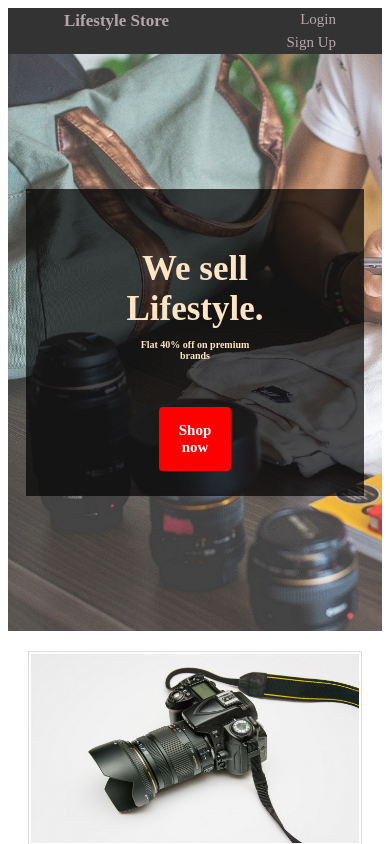
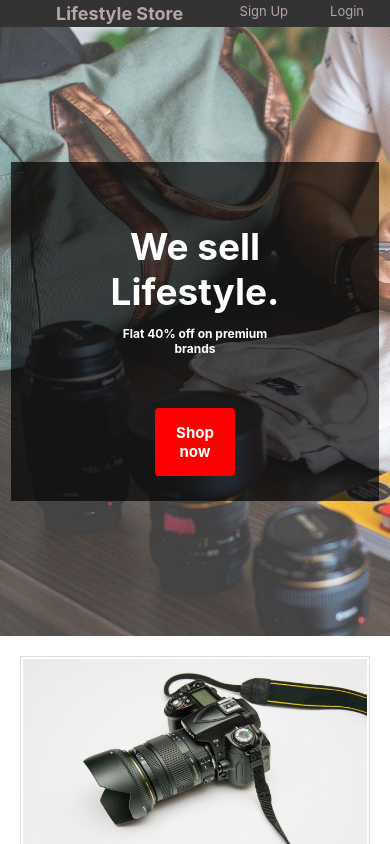
Before and after one commit to shristi54/Web-page-LS-, a plain HTML site: page index.html in a window 390 px wide. Shown: the top 844 px of the page. Drawn offline with Linux system fonts and the light colour scheme.

Commit message:
initial commit

```diff
--- a/index.html
+++ b/index.html
@@ -30,17 +30,17 @@
       <div class="camera">
         <img src="./imgs/four.jpg" alt="" />
         <h3>Cameras</h3>
-        <p style="font-size: 11px;">Choose among the best in the world</p>
+        <p style="font-size: 17px;">Choose among the best in the world</p>
       </div>
       <div class="watch">
         <img src="./imgs/three.jpg" alt="" />
         <h3>Watches</h3>
-        <p style="font-size: 11px;">Original watches from the best brands</p>
+        <p style="font-size: 17px;">Original watches from the best brands</p>
       </div>
       <div class="shirt">
         <img src="./imgs/two.jpg" alt="" />
         <h3>Shirts</h3>
-        <p style="font-size: 11px;">Our exquisite collection of shirts</p>
+        <p style="font-size: 17px;">Our exquisite collection of shirts</p>
       </div>
     </div>
 
--- a/style.css
+++ b/style.css
@@ -1,3 +1,9 @@
+body {
+  margin: 0;
+  font-family: -apple-system, BlinkMacSystemFont, "Segoe UI", Roboto, Oxygen,
+    Ubuntu, Cantarell, "Open Sans", "Helvetica Neue", sans-serif;
+}
+
 /*Navbar*/
 
 .bar {
@@ -10,13 +16,13 @@
   color: #b6a7a7;
   padding: 3px 16px;
   text-decoration: none;
-  font-size: 15px;
+  font-size: 17px;
 }
 .bar a.active {
   float: left;
   margin-left: 40px;
   font-weight: bolder;
-  font-size: 17px;
+  font-size: 25px;
 }
 .bgo {
   background-color: rgba(0, 0, 0, 0.7);
@@ -26,15 +32,15 @@
   text-align: center;
   margin: 15px;
   justify-content: center;
-  color: bisque;
+  color: rgb(255, 255, 255);
 }
 .bgo h3 {
   font-weight: bolder;
-  font-size: 35px;
+  font-size: 37px;
   margin-bottom: 2px;
 }
 .bgo p {
-  font-size: 10px;
+  font-size: 12px;
 
   font-weight: bolder;
 }
@@ -49,8 +55,6 @@
   width: 30%;
   margin: auto;
   padding: 15px;
-  background-position: center;
-  justify-content: center;
 
   border-radius: 4px;
   font-size: 15px;
@@ -69,6 +73,21 @@
     margin: auto;
     display: inline;
   }
+  .bar a {
+    justify-content: space-around;
+    margin-right: 10px;
+    float: right;
+    color: #b6a7a7;
+    padding: 3px 16px;
+    text-decoration: none;
+    font-size: 13px;
+  }
+  .bar a.active {
+    float: left;
+    margin-left: 40px;
+    font-weight: bolder;
+    font-size: 18px;
+  }
 }
 .camera img {
   width: 100%;
@@ -82,6 +101,7 @@
   border: 1px solid rgba(192, 184, 184, 0.5);
 }
 .camera h3 {
+  font-size: 25px;
   margin-bottom: -1px;
 }
 
@@ -97,6 +117,7 @@
   border: 1px solid rgba(192, 184, 184, 0.5);
 }
 .watch h3 {
+  font-size: 25px;
   margin-bottom: -1px;
 }
 .shirt img {
@@ -111,6 +132,7 @@
   border: 1px solid rgba(192, 184, 184, 0.5);
 }
 .shirt h3 {
+  font-size: 25px;
   margin-bottom: -1px;
 }
 
@@ -122,7 +144,7 @@
 .footer p {
   padding: -111px;
   color: #b6a7a7;
-  font-size: 10px;
+  font-size: 17px;
   font-weight: bold;
   text-align: center;
 }
```
